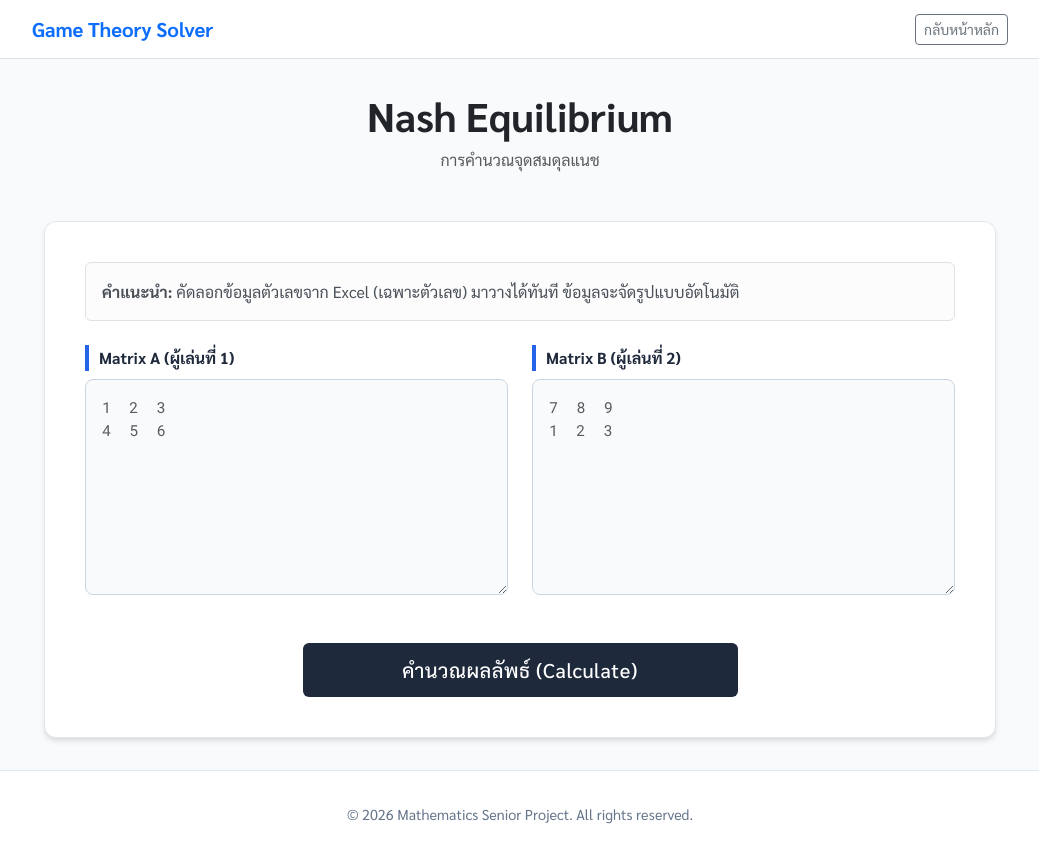
After one commit to Nirania-W/Nash-and-Berge-equilibrium-Solver, a PHP site: page /cal_nash.php in a window 1280 px wide. The commit adds this page. Shown: the whole page, without its empty margins (120-1159 px from the left). Run offline with PHP 8.4, Linux system fonts and the light colour scheme.

Commit message:
Add files via upload

```diff
--- /dev/null
+++ b/cal_nash.php
@@ -0,0 +1,189 @@
+<!DOCTYPE html>
+<html lang="th">
+<header>
+    <meta charset="UTF-8">
+    <meta name="viewport" content="width=device-width, initial-scale=1.0">
+    <title>คำนวณ Nash Equilibrium</title>
+    <link href="https://cdn.jsdelivr.net/npm/bootstrap@5.3.0/dist/css/bootstrap.min.css" rel="stylesheet">
+    <link rel="stylesheet" href="dec.css">
+</head>
+<body>
+    <nav class="navbar navbar-expand-lg navbar-light bg-white border-bottom">
+        <div class="container-fluid max-width-1000" style="max-width: 1000px; margin: 0 auto;">
+            <a class="navbar-brand fw-bold text-primary" href="index.php">Game Theory Solver</a>
+            <div class="d-flex">
+                <a href="index.php" class="btn btn-outline-secondary btn-sm">กลับหน้าหลัก</a>
+            </div>
+        </div>
+    </nav>
+
+    <div class="main-container">
+
+        <div class="text-center mb-5 mt-4">
+            <h2 class="display-6 fw-bold text-dark">Nash Equilibrium</h2>
+            <p class="text-muted">การคำนวณจุดสมดุลแนช</p>
+        </div>
+
+        <?php
+        $result = null;
+        $error = null;
+
+        if ($_SERVER["REQUEST_METHOD"] == "POST") {
+            $matrixA_str = $_POST['matrixA'];
+            $matrixB_str = $_POST['matrixB'];
+
+            // เตรียมข้อมูลใส่ไฟล์ JSON (เพื่อความปลอดภัยเวลามีข้อมูลเยอะๆ)
+            $inputData = json_encode([
+                "matrix_a" => $matrixA_str,
+                "matrix_b" => $matrixB_str
+            ]);
+
+            $tempFile = tempnam(sys_get_temp_dir(), 'math_input');
+            file_put_contents($tempFile, $inputData);
+
+            // === เรียก Python Script
+            // ตรวจสอบ OS ว่าเป็น Windows หรือ Linux/Mac เพื่อเลือกคำสั่ง
+            if (strtoupper(substr(PHP_OS, 0, 3)) === 'WIN') {
+                $pythonExec = "python"; // Windows
+            } else {
+                $pythonExec = "python3"; // Linux/Mac
+            }
+
+            // ระบุไฟล์ solver.py โดยอ้างอิงจากโฟลเดอร์ปัจจุบัน (__DIR__)
+            $scriptPath = __DIR__ . DIRECTORY_SEPARATOR . 'solver_nash.py';
+            $command = $pythonExec . " " . escapeshellarg($scriptPath) . " " . escapeshellarg($tempFile) . " 2>&1";
+            $output = shell_exec($command);
+
+            // ลบไฟล์ชั่วคราวทิ้ง
+            unlink($tempFile);
+
+            // 3. แปลงผลลัพธ์กลับมาใช้งาน
+            if ($output) {
+                $result = json_decode($output, true);
+                if(json_last_error() !== JSON_ERROR_NONE || (isset($result['status']) && $result['status'] == 'error')) {
+                $error = "เกิดข้อผิดพลาดจาก Python: " . ($result['message'] ?? 'Unknown error') . "<br>Raw Output: " . htmlspecialchars($output);
+                $result = null;
+                }
+            } else {
+                $error = "ไม่สามารถรัน Python Script ได้";
+            }
+        }
+        ?>
+
+        <div class="card-custom">
+            <div class="alert alert-light border mb-4">
+                <i class="bi bi-info-circle-fill text-primary"></i>
+                <strong>คำแนะนำ:</strong> คัดลอกข้อมูลตัวเลขจาก Excel (เฉพาะตัวเลข) มาวางได้ทันที ข้อมูลจะจัดรูปแบบอัตโนมัติ
+            </div>
+
+            <form method="post" action="">
+                <div class="row g-4">
+                    <div class="col-md-6">
+                        <label for="matrixA" class="label-header">Matrix A (ผู้เล่นที่ 1)</label>
+                        <textarea name="matrixA" id="matrixA" class="form-control matrix-input-area" rows="8" placeholder="1  2  3&#10;4  5  6" required><?php echo isset($_POST['matrixA']) ? htmlspecialchars($_POST['matrixA']) : ''; ?></textarea>
+                    </div>
+
+                    <div class="col-md-6">
+                        <label for="matrixB" class="label-header">Matrix B (ผู้เล่นที่ 2)</label>
+                        <textarea name="matrixB" id="matrixB" class="form-control matrix-input-area" rows="8" placeholder="7  8  9&#10;1  2  3" required><?php echo isset($_POST['matrixB']) ? htmlspecialchars($_POST['matrixB']) : ''; ?></textarea>
+                    </div>
+                </div>
+
+                <div class="text-center mt-5">
+                    <button type="submit" name="calculate" class="btn btn-academic btn-lg w-50">
+                        คำนวณผลลัพธ์ (Calculate)
+                    </button>
+                </div>
+            </form>
+        </div>
+
+        <?php if ($error): ?>
+            <div class="alert alert-danger shadow-sm border-0 border-start border-danger border-4">
+                <h5 class="alert-heading">พบข้อผิดพลาด</h5>
+                <?php echo $error; ?>
+            </div>
+        <?php endif; ?>
+
+        <?php if ($result && $result['status'] == 'success'): ?>
+            <div class="card-custom border-top border-success border-4" style="border-top-width: 4px !important;">
+                <h3 class="mb-4 pb-2 border-bottom">ผลลัพธ์การคำนวณ (Calculation Results)</h3>
+
+                <div class="row mb-5 g-3">
+                    <div class="col-md-4">
+                        <div class="result-box">
+                            <div class="text-muted small text-uppercase mb-2">Objective Function (F*)</div>
+                            <div class="result-value text-success"><?php echo number_format($result['F'], 6); ?></div>
+                        </div>
+                    </div>
+                    <div class="col-md-4">
+                        <div class="result-box">
+                            <div class="text-muted small text-uppercase mb-2">Payoff Bound (p*)</div>
+                            <div class="result-value text-dark"><?php echo number_format($result['p'], 4); ?></div>
+                        </div>
+                    </div>
+                    <div class="col-md-4">
+                        <div class="result-box">
+                            <div class="text-muted small text-uppercase mb-2">Payoff Bound (q*)</div>
+                            <div class="result-value text-dark"><?php echo number_format($result['q'], 4); ?></div>
+                        </div>
+                    </div>
+                </div>
+
+                <div class="row g-4">
+                    <div class="col-md-6">
+                        <h5 class="mb-3 text-primary">กลยุทธ์ผู้เล่นที่ 1 (Row Player)</h5>
+                        <div class="table-responsive">
+                            <table class="table table-bordered table-hover table-academic mb-0">
+                                <thead class="table-light">
+                                    <tr>
+                                        <th class="w-25 text-center">แถวที่</th>
+                                        <th class="text-center">ความน่าจะเป็น (Probability)</th>
+                                    </tr>
+                                </thead>
+                                <tbody>
+                                    <?php foreach ($result['x'] as $idx => $val): ?>
+                                    <tr>
+                                        <td class="text-center fw-bold bg-light"><?php echo $idx + 1; ?></td>
+                                        <td class="text-end pe-4 <?php echo ($val > 0.0001) ? 'fw-bold text-primary' : 'text-muted'; ?>">
+                                            <?php echo number_format($val, 6); ?>
+                                        </td>
+                                    </tr>
+                                    <?php endforeach; ?>
+                                </tbody>
+                            </table>
+                        </div>
+                    </div>
+
+                    <div class="col-md-6">
+                        <h5 class="mb-3 text-primary">กลยุทธ์ผู้เล่นที่ 2 (Column Player)</h5>
+                        <div class="table-responsive">
+                            <table class="table table-bordered table-hover table-academic mb-0">
+                                <thead class="table-light">
+                                    <tr>
+                                        <th class="w-25 text-center">หลักที่</th>
+                                        <th class="text-center">ความน่าจะเป็น (Probability)</th>
+                                    </tr>
+                                </thead>
+                                <tbody>
+                                    <?php foreach ($result['y'] as $idx => $val): ?>
+                                    <tr>
+                                        <td class="text-center fw-bold bg-light"><?php echo $idx + 1; ?></td>
+                                        <td class="text-end pe-4 <?php echo ($val > 0.0001) ? 'fw-bold text-primary' : 'text-muted'; ?>">
+                                            <?php echo number_format($val, 6); ?>
+                                        </td>
+                                    </tr>
+                                    <?php endforeach; ?>
+                                </tbody>
+                            </table>
+                        </div>
+                    </div>
+                </div>
+            </div>
+        <?php endif; ?>
+    </div>
+
+    <footer class="academic-footer">
+        &copy; <?php echo date("Y"); ?> Mathematics Senior Project. All rights reserved.
+    </footer>
+</body>
+</html>
--- /dev/null
+++ b/dec.css
@@ -0,0 +1,161 @@
+/* Import Fonts */
+@import url('https://fonts.googleapis.com/css2?family=Sarabun:wght@300;400;500;700&family=Roboto+Mono:wght@400;500&family=Playfair+Display:wght@700&display=swap');
+
+:root {
+    --primary-color: #1e293b; /* Dark Slate / Navy */
+    --accent-color: #2563eb;  /* Academic Blue */
+    --bg-color: #f8fafc;      /* Very Light Blue-Grey */
+    --card-bg: #ffffff;
+    --text-main: #334155;
+    --text-muted: #64748b;
+    --border-color: #e2e8f0;
+}
+
+* {
+    box-sizing: border-box;
+}
+
+body {
+    font-family: 'Sarabun', sans-serif;
+    background-color: var(--bg-color);
+    color: var(--text-main);
+    line-height: 1.6;
+    min-height: 100vh;
+    display: flex;
+    flex-direction: column;
+}
+
+/* Typography */
+h1, h2, h3, h4, h5 {
+    color: var(--primary-color);
+    font-weight: 700;
+}
+
+h1.project-title {
+    font-family: 'Playfair Display', serif; /* หัวข้อวิทยานิพนธ์ใช้ Serif ให้ดูขลัง */
+    font-size: 2.5rem;
+    margin-bottom: 0.5rem;
+    color: var(--primary-color);
+}
+
+.subtitle {
+    color: var(--text-muted);
+    font-size: 1.1rem;
+    font-weight: 300;
+}
+
+/* Layout Elements */
+.main-container {
+    max-width: 1000px;
+    margin: 2rem auto;
+    padding: 0 1.5rem;
+    flex: 1;
+}
+
+.card-custom {
+    background: var(--card-bg);
+    border-radius: 12px;
+    box-shadow: 0 4px 6px -1px rgba(0, 0, 0, 0.1), 0 2px 4px -1px rgba(0, 0, 0, 0.06);
+    padding: 2.5rem;
+    margin-bottom: 2rem;
+    border: 1px solid var(--border-color);
+    transition: transform 0.2s ease;
+}
+
+/* Form Elements */
+.matrix-input-area {
+    font-family: 'Roboto Mono', monospace; /* สำคัญมาก: เพื่อให้เลขตรงแถว */
+    font-size: 0.95rem;
+    background-color: #f8fafc;
+    border: 1px solid #cbd5e1;
+    border-radius: 8px;
+    padding: 1rem;
+    line-height: 1.5;
+    transition: all 0.3s ease;
+}
+
+.matrix-input-area:focus {
+    background-color: #fff;
+    border-color: var(--accent-color);
+    box-shadow: 0 0 0 3px rgba(37, 99, 235, 0.1);
+    outline: none;
+}
+
+.label-header {
+    font-weight: 600;
+    color: var(--primary-color);
+    margin-bottom: 0.5rem;
+    display: block;
+    border-left: 4px solid var(--accent-color);
+    padding-left: 10px;
+}
+
+/* Buttons */
+.btn-academic {
+    background-color: var(--primary-color);
+    color: white;
+    padding: 12px 30px;
+    border-radius: 6px;
+    font-weight: 500;
+    border: none;
+    transition: all 0.3s ease;
+    text-decoration: none;
+    display: inline-block;
+    letter-spacing: 0.5px;
+}
+
+.btn-academic:hover {
+    background-color: var(--accent-color);
+    color: white;
+    transform: translateY(-2px);
+    box-shadow: 0 4px 12px rgba(37, 99, 235, 0.2);
+}
+
+.btn-secondary-academic {
+    background-color: white;
+    color: var(--primary-color);
+    border: 1px solid var(--border-color);
+}
+
+.btn-secondary-academic:hover {
+    background-color: #f1f5f9;
+    color: var(--primary-color);
+}
+
+/* Result Section styling */
+.result-box {
+    background-color: #f0f9ff; /* Light Blue tint */
+    border: 1px solid #bae6fd;
+    border-radius: 8px;
+    padding: 1.5rem;
+    text-align: center;
+}
+
+.result-value {
+    font-family: 'Roboto Mono', monospace;
+    font-size: 1.8rem;
+    font-weight: 700;
+    color: var(--accent-color);
+}
+
+.table-academic th {
+    background-color: var(--primary-color);
+    color: white;
+    font-weight: 500;
+}
+
+.table-academic td {
+    font-family: 'Roboto Mono', monospace;
+    color: var(--text-main);
+}
+
+/* Footer */
+.academic-footer {
+    text-align: center;
+    padding: 2rem;
+    margin-top: auto;
+    color: var(--text-muted);
+    font-size: 0.9rem;
+    border-top: 1px solid var(--border-color);
+    background: white;
+}
```
Also changed, not shown: cal_berge.php (added, +189 -0 lines), index.php (+37 -15 lines), 2 other files.
